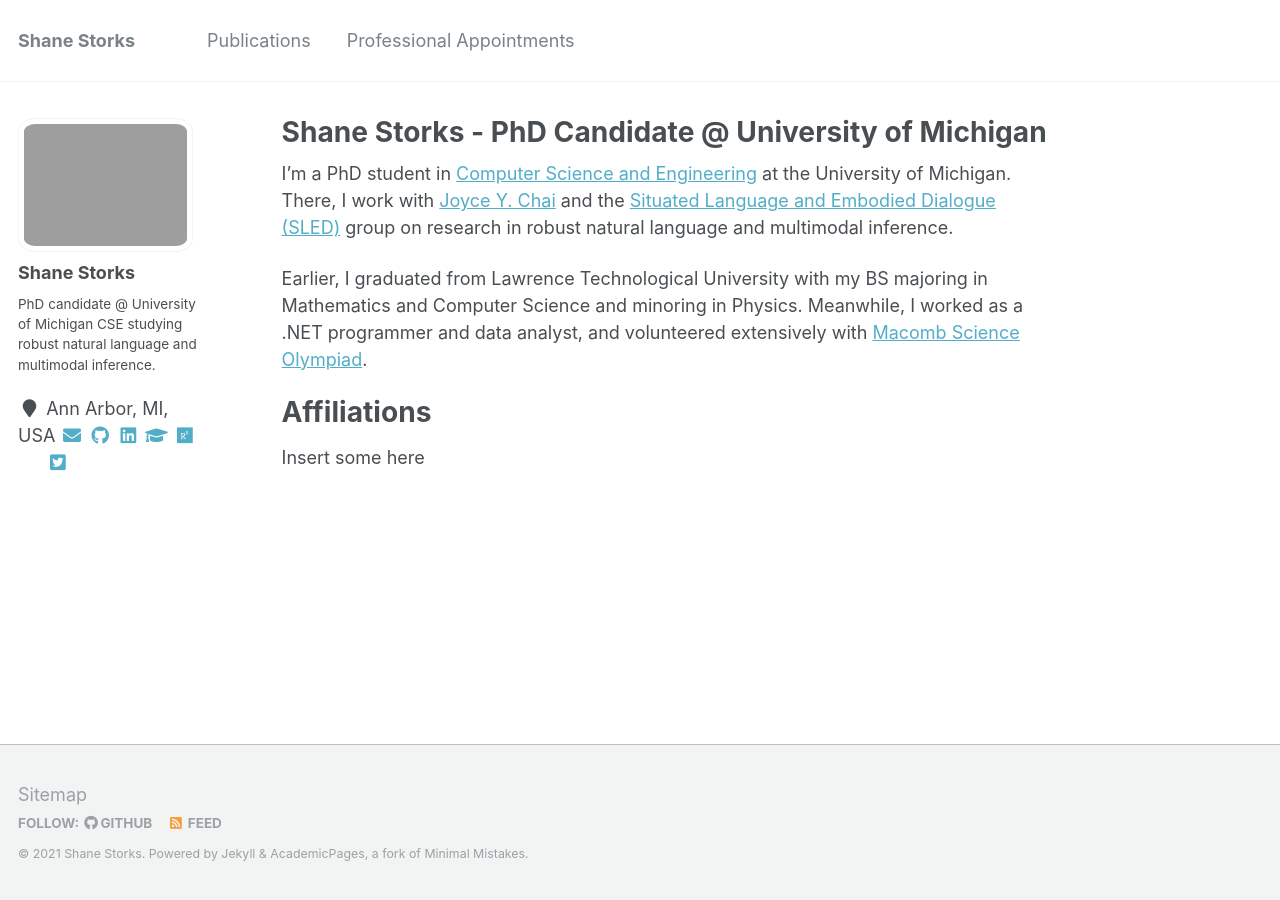
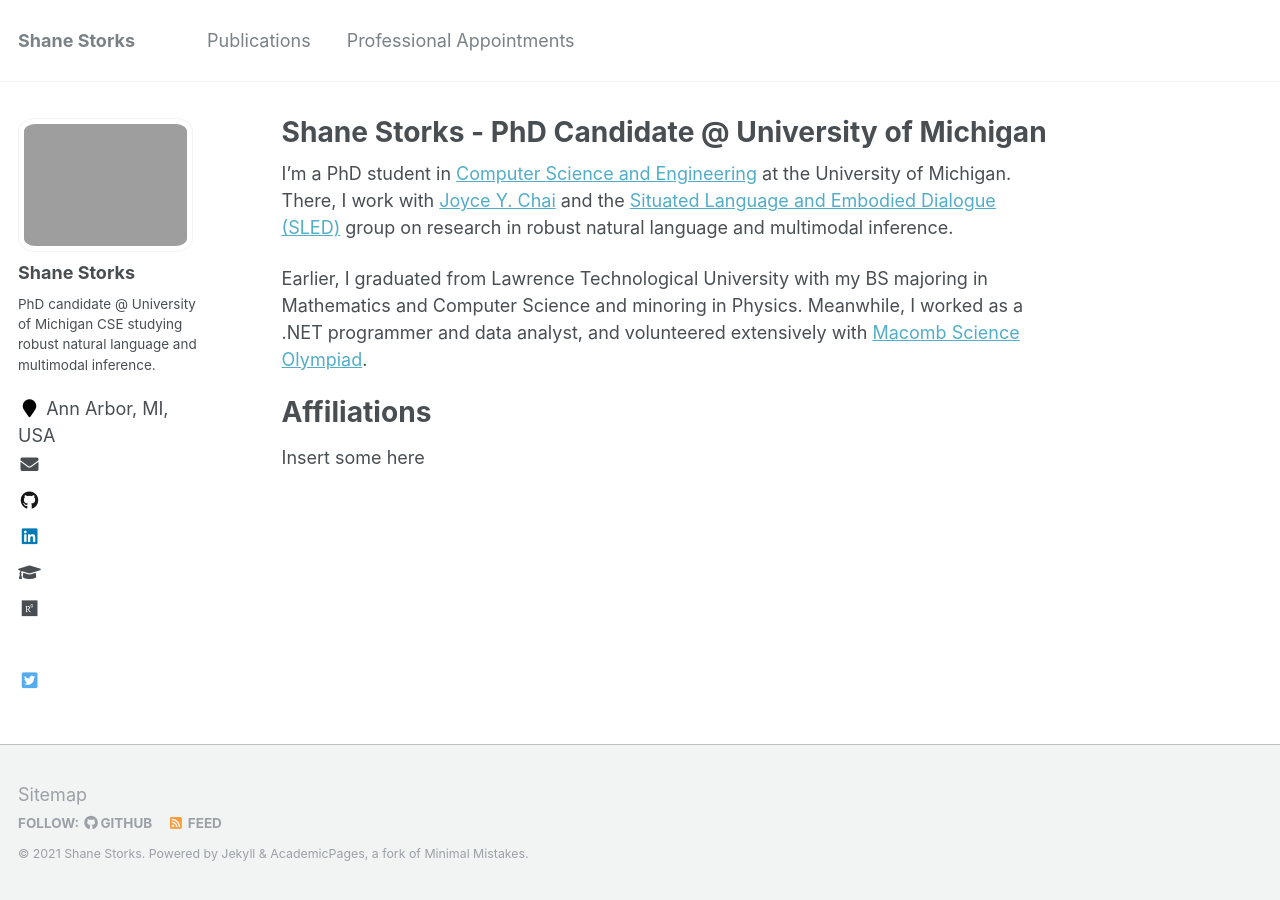
Before and after one commit to shanestorks/shanestorks.github.io, a Jekyll site: the page built from _pages/about.md, in a window 1280 px wide. Built offline with Jekyll 4.4.1, drawn with Linux system fonts in a browser that asks for light colours.

Commit message:
Sidebar changes

```diff
--- a/_includes/author-profile.html
+++ b/_includes/author-profile.html
@@ -23,7 +23,7 @@
     <button class="btn btn--inverse">Follow</button>
     <!-- <ul class="author__urls social-icons">
       <li> -->
-    <div class="author_urls">
+    <div class="author__urls social-icons">
       {% if author.location %}
         <i class="fa fa-fw fa-map-marker" aria-hidden="true"></i> {{ author.location }}
       {% endif %}
```
